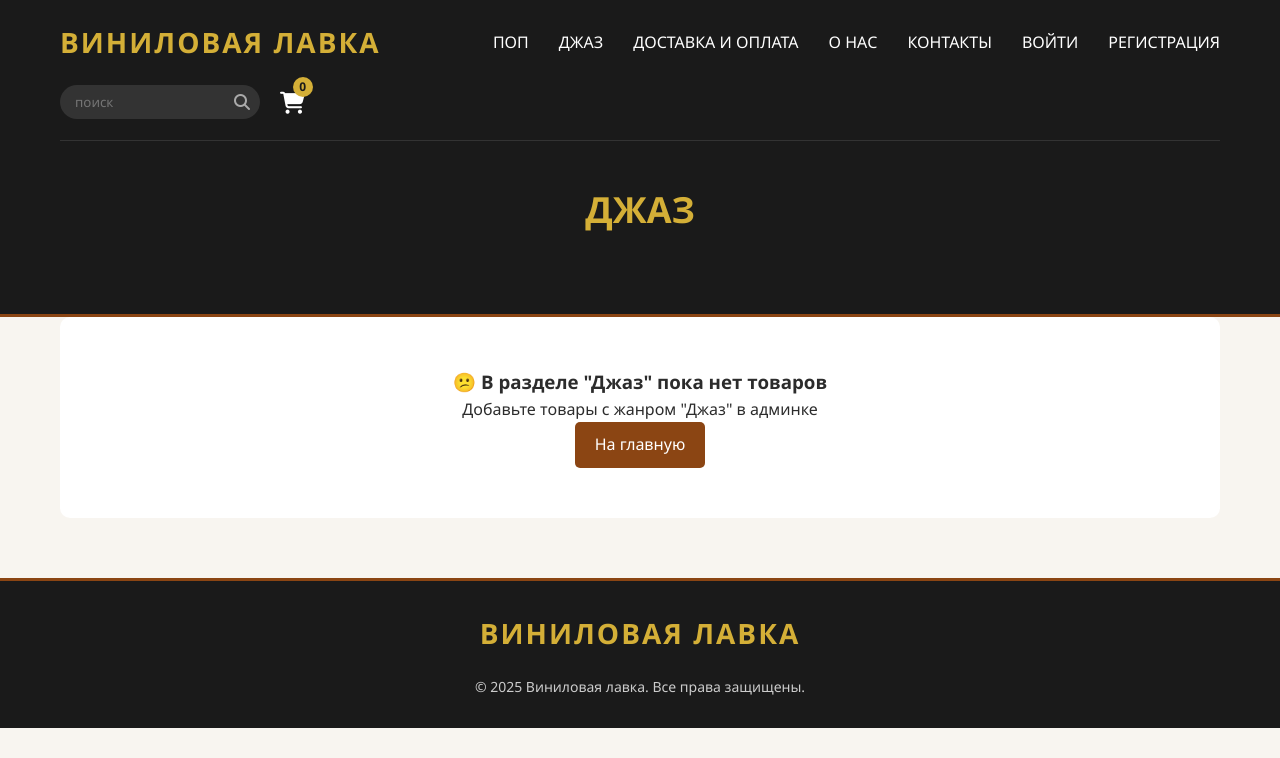
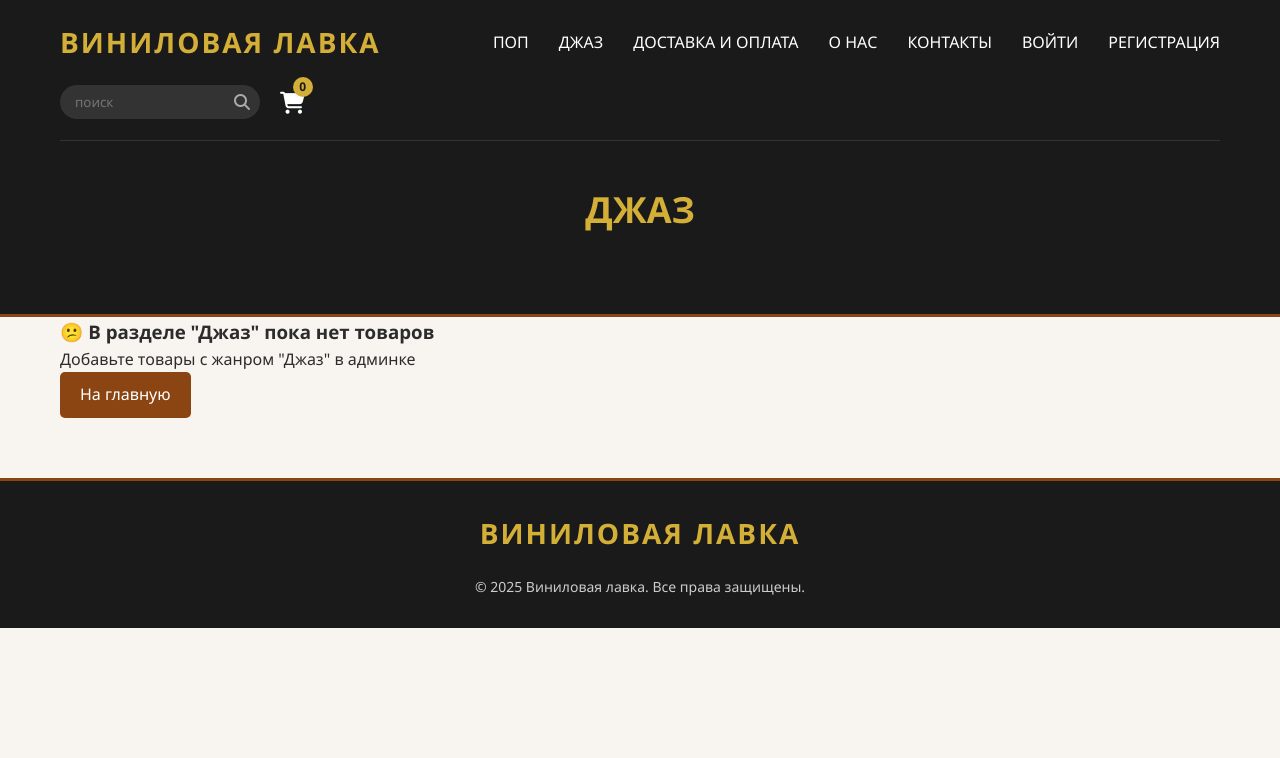
Before and after one commit to VwrgtArgwRrgYrwgAweg/vinyl-shop, a Django app: page /jazz/ in a window 1280 px wide. Shown: the top 758 px of the page. Run offline with Django 5.2, Linux system fonts and the light colour scheme; data comes from the database, SQL or seed files in the repository.

```diff
--- a/templates/main/jazz.html
+++ b/templates/main/jazz.html
@@ -43,7 +43,7 @@
         font-size: 14px;
     }
     .price {
-        font-size: 24px;
+        font-size: 22px;
         font-weight: bold;
         color: #1a1a1a;
         margin: 10px 0;
@@ -59,12 +59,6 @@
     }
     .btn-buy:hover {
         background: #6b3410;
-    }
-    .no-results {
-        text-align: center;
-        padding: 50px;
-        background: white;
-        border-radius: 10px;
     }
 </style>
 
```
